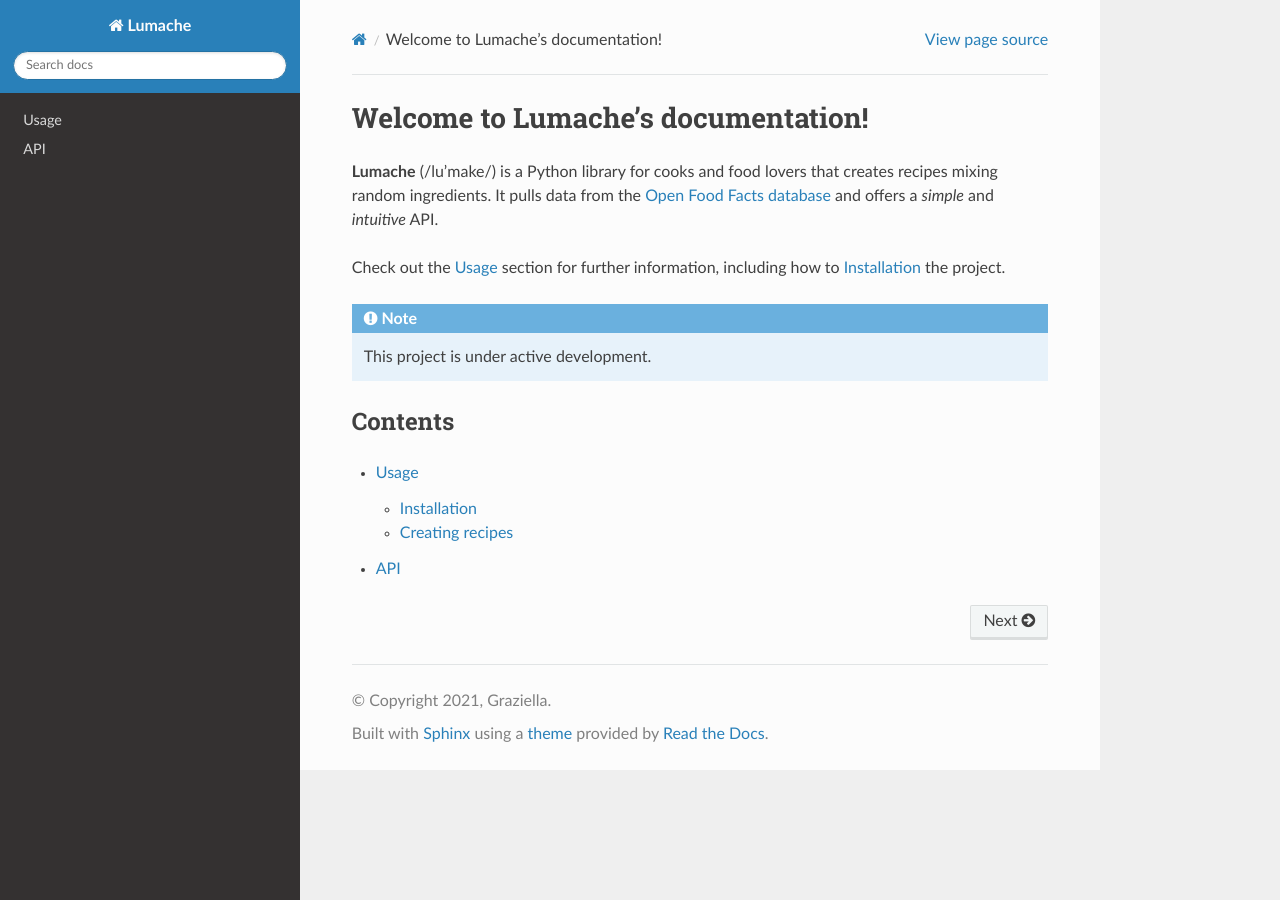
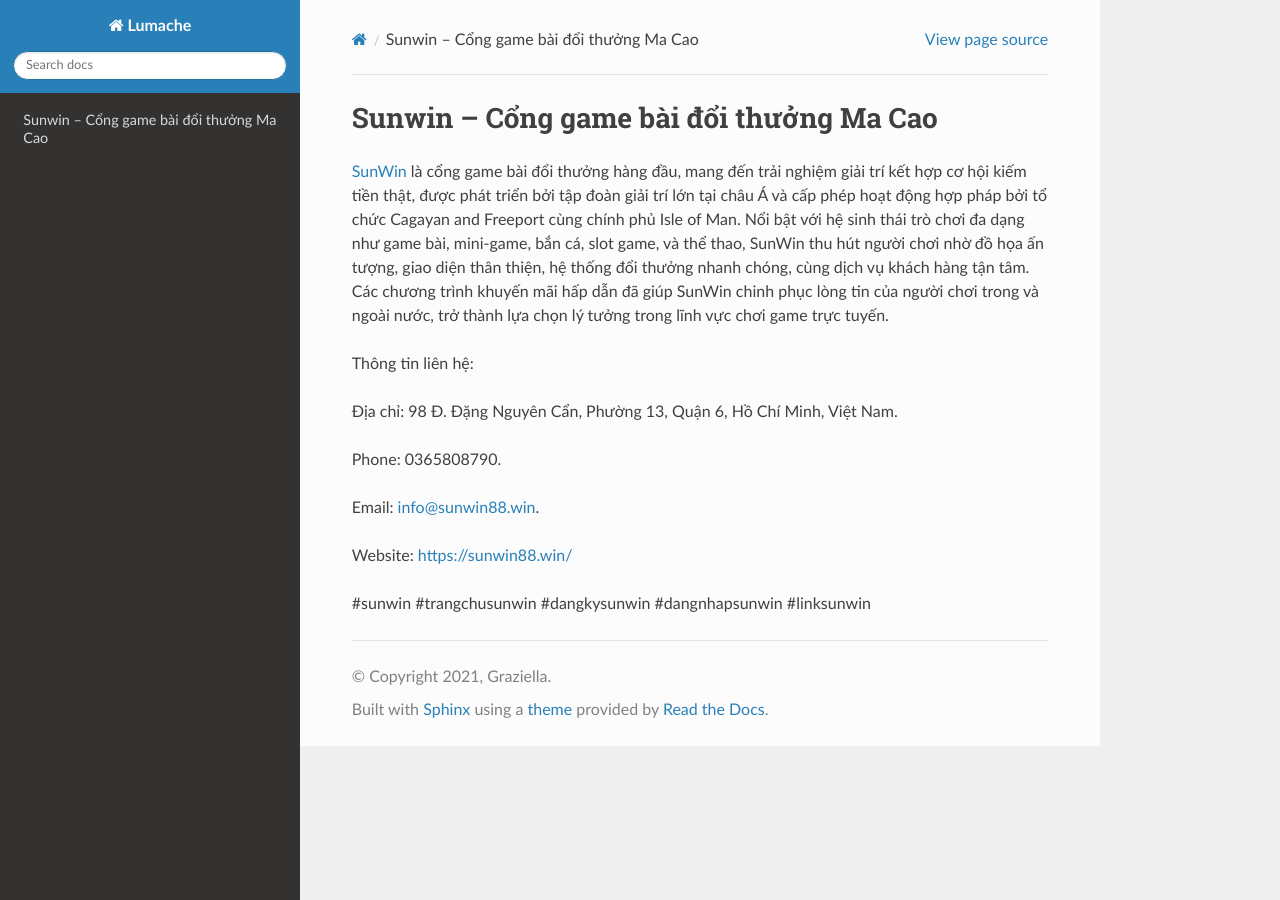
Before and after one commit to parkisngan19/sunwin88win, a Sphinx documentation site: the page built from docs/source/index.rst, in a window 1280 px wide. Built offline with Sphinx 7.4.7 and the Read the Docs theme 3.1.0, drawn with Linux system fonts in a browser that asks for light colours.

Commit message:
Update index.rst

```diff
--- a/docs/source/index.rst
+++ b/docs/source/index.rst
@@ -1,22 +1,16 @@
-Welcome to Lumache's documentation!
+Sunwin – Cổng game bài đổi thưởng Ma Cao
 ===================================
 
-**Lumache** (/lu'make/) is a Python library for cooks and food lovers
-that creates recipes mixing random ingredients.
-It pulls data from the `Open Food Facts database <https://world.openfoodfacts.org/>`_
-and offers a *simple* and *intuitive* API.
+`SunWin <https://sunwin88.win/>`_ là cổng game bài đổi thưởng hàng đầu, mang đến trải nghiệm giải trí kết hợp cơ hội kiếm tiền thật, được phát triển bởi tập đoàn giải trí lớn tại châu Á và cấp phép hoạt động hợp pháp bởi tổ chức Cagayan and Freeport cùng chính phủ Isle of Man. Nổi bật với hệ sinh thái trò chơi đa dạng như game bài, mini-game, bắn cá, slot game, và thể thao, SunWin thu hút người chơi nhờ đồ họa ấn tượng, giao diện thân thiện, hệ thống đổi thưởng nhanh chóng, cùng dịch vụ khách hàng tận tâm. Các chương trình khuyến mãi hấp dẫn đã giúp SunWin chinh phục lòng tin của người chơi trong và ngoài nước, trở thành lựa chọn lý tưởng trong lĩnh vực chơi game trực tuyến.
 
-Check out the :doc:`usage` section for further information, including
-how to :ref:`installation` the project.
+Thông tin liên hệ:
 
-.. note::
+Địa chỉ: 98 Đ. Đặng Nguyên Cẩn, Phường 13, Quận 6, Hồ Chí Minh, Việt Nam.
 
-   This project is under active development.
+Phone: 0365808790.
 
-Contents
---------
+Email: info@sunwin88.win.
 
-.. toctree::
+Website: https://sunwin88.win/
 
-   usage
-   api
+#sunwin #trangchusunwin #dangkysunwin #dangnhapsunwin #linksunwin
```
